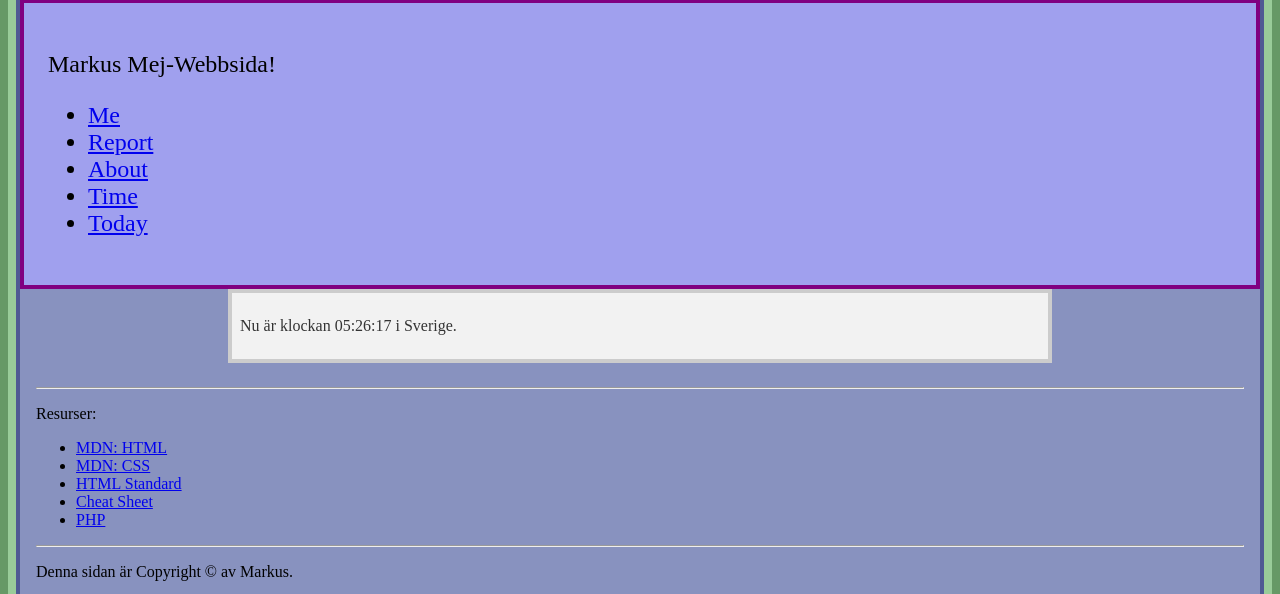
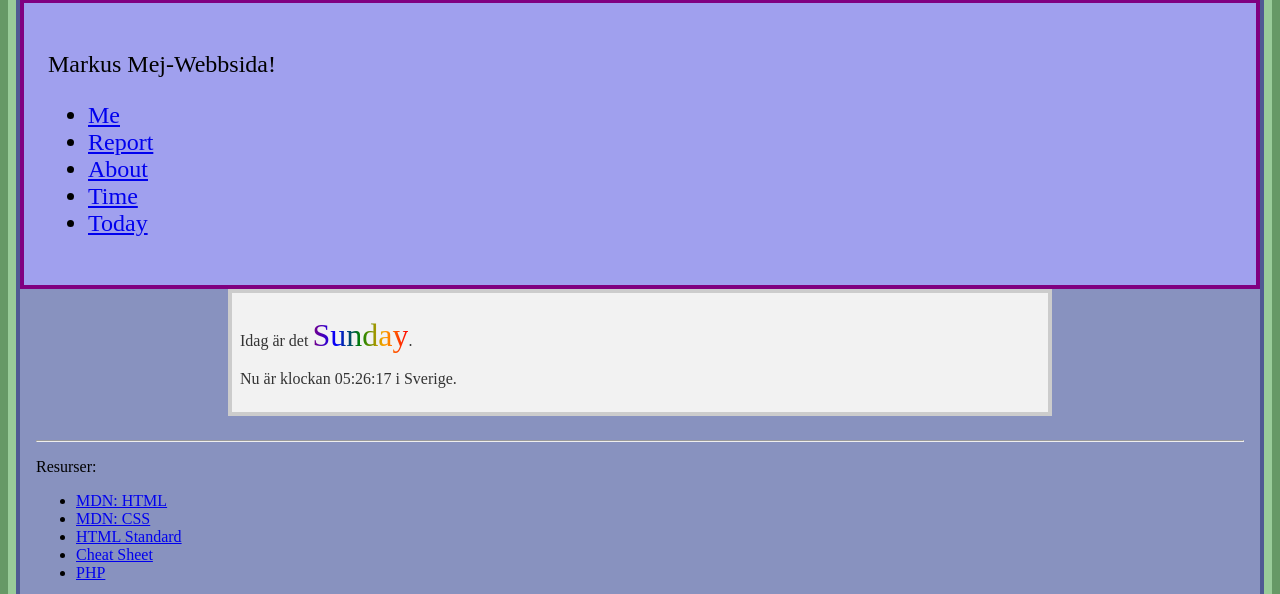
Before and after one commit to showgun666/webtec, a PHP site: page /public/today.php in a window 1280 px wide. Shown: the part 21-615 px from the top of the page. Run offline with PHP 8.4, Linux system fonts and the light colour scheme.

Commit message:
added rainbow class and today's day

```diff
--- a/kmom01/public/today.php
+++ b/kmom01/public/today.php
@@ -10,8 +10,13 @@ date_default_timezone_set('Europe/Stockholm');
 // The time of now
 $time = date('H:i:s');
 
+// Name of the week day
+$weekday = date('l');
+
 ?>
 <main>
+    <p>Idag är det <span class="rainbow"><?= $weekday ?></span>.</p>
+
     <p>Nu är klockan <?= $time ?> i Sverige.</p>
 </main>
 
```
